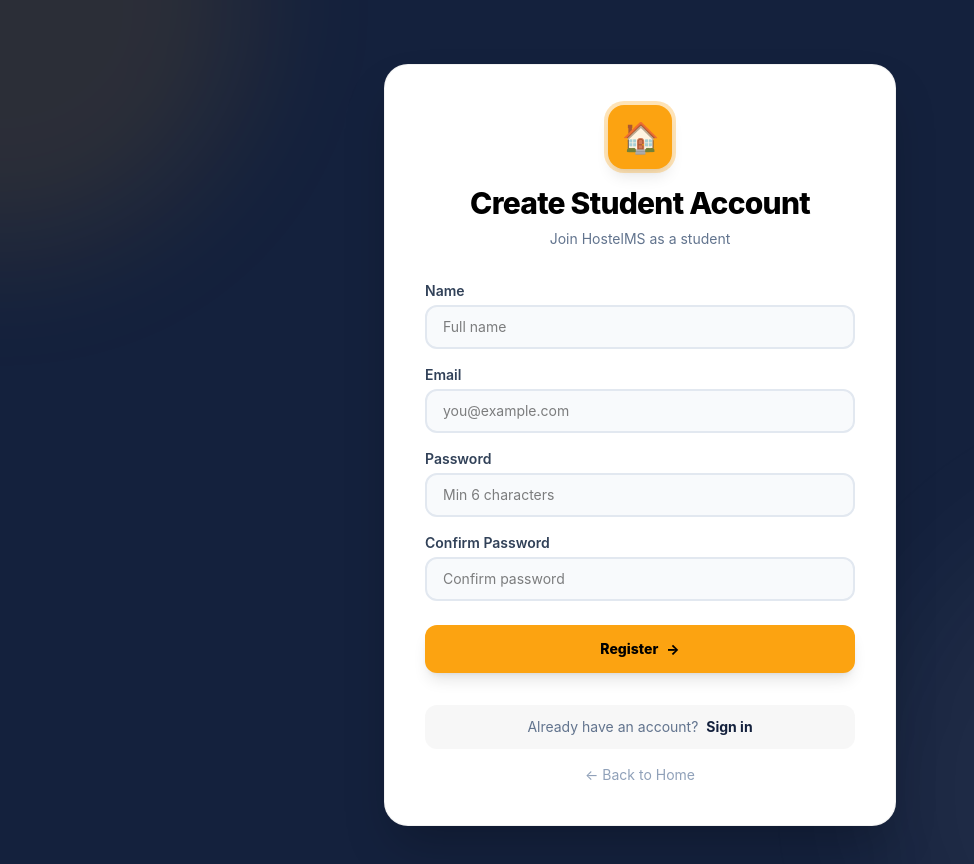
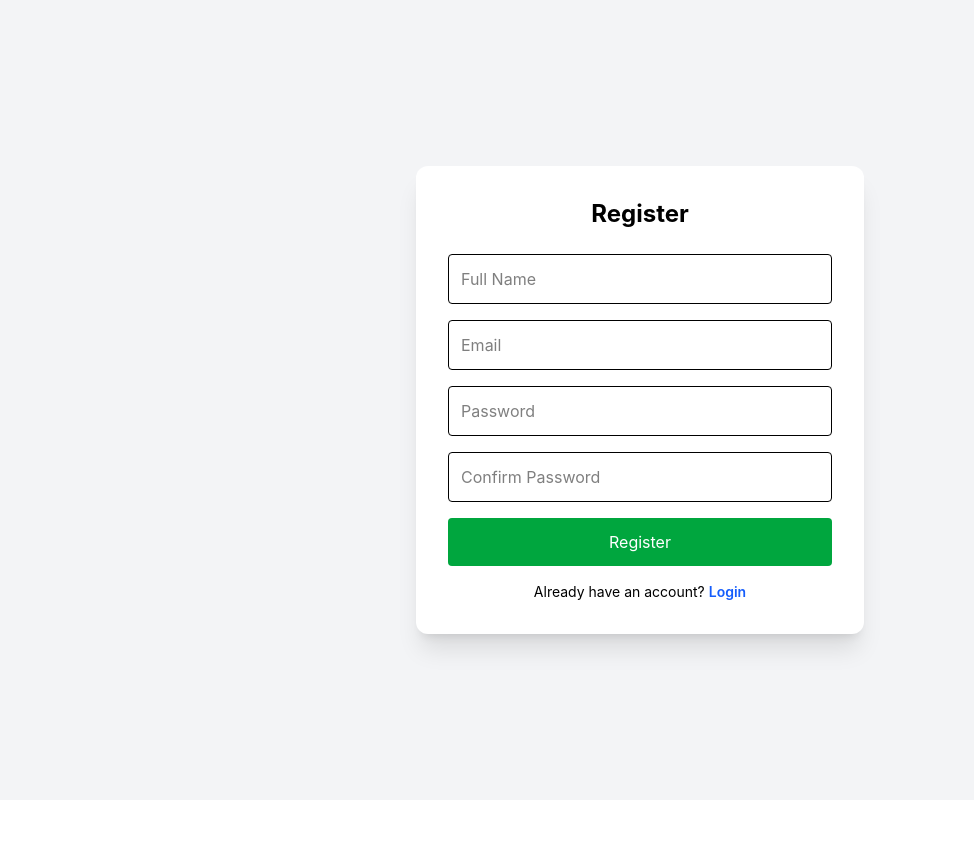
Before and after one commit to Ruwaneke/Hostel-Management-System, a React app in the folder frontend/: page /register in a window 1280 px wide. Shown: the top 864 px of the page, without its empty margins (0-974 px from the left). After the commit the page ends 800 px from the top, so only its background shows below. Built offline with nearby package versions, Linux system fonts and the light colour scheme; the HTML template or start-up script is replaced by a standard one.

Commit message:
Refactor authentication components for improved validation and user experience

```diff
--- a/frontend/src/pages/Login.jsx
+++ b/frontend/src/pages/Login.jsx
@@ -9,6 +9,7 @@ export default function Login() {
   const [loading, setLoading] = useState(false);
   const [error, setError] = useState("");
   const [showPass, setShowPass] = useState(false);
+
   const navigate = useNavigate();
   const { login } = useAuth();
   const { toast } = useToast();
@@ -23,7 +24,7 @@ export default function Login() {
     setLoading(true);
     setError("");
 
-    // Basic validation
+    // Email validation
     if (!/^[^\s@]+@[^\s@]+\.[^\s@]+$/.test(formData.email)) {
       const errMsg = "Please enter a valid email address.";
       setError(errMsg);
@@ -34,19 +35,27 @@ export default function Login() {
 
     try {
       const response = await authAPI.login(formData);
+
       if (response.success) {
-        // Success toast
         toast.success("Login Successful", `Welcome back, ${response.user.name}!`);
-        // Pass both user data and token to login function
+
+        // Save user + token
         login(response.user, response.token);
-        navigate(response.user.role === "admin" ? "/admin-dashboard" : "/user-dashboard");
+
+        // Redirect based on role
+        navigate(
+          response.user.role === "admin"
+            ? "/admin-dashboard"
+            : "/user-dashboard"
+        );
       } else {
         const errMsg = response.message || "Login failed";
         setError(errMsg);
         toast.error("Login Failed", errMsg);
       }
     } catch (err) {
-      const errMsg = err.message || "Cannot connect to server. Make sure the backend is running.";
+      const errMsg =
+        err.message || "Cannot connect to server. Make sure backend is running.";
       setError(errMsg);
       toast.error("Connection Error", errMsg);
     } finally {
@@ -55,111 +64,62 @@ export default function Login() {
   };
 
   return (
-    <div className="min-h-screen bg-brand-navy flex items-center justify-center px-4 py-10 overflow-hidden relative selection:bg-brand-gold selection:text-brand-navy">
-      {/* Background blobs */}
-      <div className="absolute top-0 left-0 w-[500px] h-[500px] bg-brand-gold/10 rounded-full -translate-x-1/2 -translate-y-1/2 blur-3xl pointer-events-none" />
-      <div className="absolute bottom-0 right-0 w-[600px] h-[600px] bg-brand-platinum/5 rounded-full translate-x-1/3 translate-y-1/3 blur-3xl pointer-events-none" />
+    <div className="min-h-screen flex items-center justify-center bg-gray-100 px-4">
+      <div className="bg-white shadow-xl rounded-xl p-8 w-full max-w-md">
+        <h2 className="text-2xl font-bold text-center mb-6">Login</h2>
 
-      <div className="relative w-full max-w-md">
-        {/* Card */}
-        <div className="bg-brand-white rounded-3xl shadow-2xl px-8 py-10 border border-brand-platinum/50">
-          {/* Logo */}
-          <div className="flex flex-col items-center mb-8">
-            <div className="w-16 h-16 bg-brand-gold rounded-2xl flex items-center justify-center text-3xl shadow-lg mb-4 ring-4 ring-brand-gold/30">
-              🏠
-            </div>
-            <h1 className="text-3xl font-extrabold text-brand-black tracking-tight">Welcome Back</h1>
-            <p className="text-slate-500 text-sm mt-2">Sign in to HostelMS</p>
-          </div>
-
-          {/* Error */}
         {error && (
-            <div className="bg-rose-50 border-l-4 border-rose-500 text-rose-700 px-4 py-3 rounded-r-xl mb-5 text-sm flex items-center gap-3 shadow-sm">
-              <span className="text-lg">⚠️</span>
-              <span className="font-medium">{error}</span>
+          <div className="bg-red-100 text-red-600 p-3 rounded mb-4 text-sm">
+            {error}
           </div>
         )}
 
-          <form onSubmit={handleSubmit} className="space-y-5">
-            {/* Email */}
-            <div>
-              <label className="block text-sm font-semibold text-black mb-1.5">
-                Email Address
-              </label>
+        <form onSubmit={handleSubmit} className="space-y-4">
+
           <input
             type="email"
             name="email"
+            placeholder="Email"
             value={formData.email}
             onChange={handleChange}
-                placeholder="you@example.com"
             required
-                className="w-full px-4 py-3 border-2 border-gray-200 rounded-xl text-sm focus:outline-none focus:border-[#14213d] transition bg-[#f5f5f5]"
+            className="w-full border p-3 rounded"
           />
-            </div>
 
-            {/* Password */}
-            <div>
-              <label className="block text-sm font-semibold text-black mb-1.5">
-                Password
-              </label>
           <div className="relative">
             <input
               type={showPass ? "text" : "password"}
               name="password"
+              placeholder="Password"
               value={formData.password}
               onChange={handleChange}
-                  placeholder="Enter your password"
               required
-                  className="w-full px-4 py-3 border-2 border-gray-200 rounded-xl text-sm focus:outline-none focus:border-[#14213d] transition bg-[#f5f5f5] pr-12"
+              className="w-full border p-3 rounded pr-10"
             />
             <button
               type="button"
               onClick={() => setShowPass(!showPass)}
-                  className="absolute right-3 top-1/2 -translate-y-1/2 text-gray-500 hover:text-gray-700 text-lg"
+              className="absolute right-3 top-3 text-gray-500"
             >
-                  {showPass ? "👁️" : "👁️‍🗨️"}
+              👁
             </button>
           </div>
-            </div>
 
-            {/* Submit */}
           <button
             type="submit"
             disabled={loading}
-              className="w-full bg-brand-gold hover:bg-[#e5920f] disabled:bg-brand-gold/50 text-brand-black font-extrabold py-3.5 rounded-xl transition-all duration-300 text-sm shadow-lg hover:shadow-xl mt-2 flex justify-center items-center gap-2"
+            className="w-full bg-blue-600 text-white py-3 rounded"
           >
-              {loading ? (
-                <>
-                  <span className="w-5 h-5 border-2 border-brand-black/40 border-t-brand-black rounded-full animate-spin" />
-                  <span>Signing in...</span>
-                </>
-              ) : (
-                <>
-                  <span>Sign In</span>
-                  <span>→</span>
-                </>
-              )}
+            {loading ? "Signing in..." : "Login"}
           </button>
         </form>
 
-          {/* Footer */}
-          <div className="mt-8 space-y-3 text-center text-sm text-slate-500">
-            <p className="bg-brand-platinum/30 py-2 px-4 rounded-xl inline-block w-full">
-              Do not have an account?{" "}
-              <Link to="/register" className="text-brand-navy font-bold hover:text-brand-gold transition-colors">
-                Register here
+        <p className="text-sm text-center mt-4">
+          Don't have an account?{" "}
+          <Link to="/register" className="text-blue-600 font-semibold">
+            Register
           </Link>
         </p>
-            <Link to="/" className="text-slate-400 hover:text-brand-navy block transition-colors mt-2">
-              ← Back to Home
-            </Link>
-          </div>
-        </div>
-
-        {/* Demo hint */}
-        <div className="mt-6 bg-brand-navy/50 backdrop-blur-md border border-brand-white/10 text-brand-platinum text-xs text-center px-4 py-3 rounded-2xl shadow-xl font-medium">
-          Demo: register an account first, then sign in
-        </div>
       </div>
     </div>
   );
--- a/frontend/src/pages/Register.jsx
+++ b/frontend/src/pages/Register.jsx
@@ -1,7 +1,6 @@
 import React, { useState } from "react";
 import { useNavigate, Link } from "react-router-dom";
 import { authAPI } from "../services/authService";
-import { useAuth } from "../context/AuthContext";
 import { useToast } from "../components/Toast";
 
 export default function Register() {
@@ -11,10 +10,11 @@ export default function Register() {
     password: "",
     confirmPassword: ""
   });
+
   const [loading, setLoading] = useState(false);
   const [error, setError] = useState("");
+
   const navigate = useNavigate();
-  const { login } = useAuth();
   const { toast } = useToast();
 
   const handleChange = (e) => {
@@ -26,19 +26,22 @@ export default function Register() {
     e.preventDefault();
     setError("");
 
-    // Validations
+    // Email validation
     if (!/^[^\s@]+@[^\s@]+\.[^\s@]+$/.test(formData.email)) {
       const errMsg = "Please enter a valid email address.";
       setError(errMsg);
       toast.error("Validation Error", errMsg);
       return;
     }
+
+    // Password validation
     if (formData.password.length < 6) {
-      const errMsg = "Password must be at least 6 characters long.";
+      const errMsg = "Password must be at least 6 characters.";
       setError(errMsg);
       toast.warning("Weak Password", errMsg);
       return;
     }
+
     if (formData.password !== formData.confirmPassword) {
       const errMsg = "Passwords do not match.";
       setError(errMsg);
@@ -56,10 +59,9 @@ export default function Register() {
       });
 
       if (response.success) {
-        // Success toast
-        toast.success("Registration Successful", "Account created! Redirecting to login...");
-        login(response.user, response.token);
-        // Redirect to login after a brief delay so they see the toast
+        toast.success("Registration Successful", "Please login now.");
+
+        // IMPORTANT: Do NOT login here
         setTimeout(() => navigate("/login"), 1500);
       } else {
         const errMsg = response.message || "Registration failed";
@@ -67,9 +69,8 @@ export default function Register() {
         toast.error("Registration Failed", errMsg);
       }
     } catch (err) {
-      const errMsg = err.message && err.message.includes('already')
-        ? err.message
-        : err.message || "Cannot connect to server";
+      const errMsg =
+        err.message || "Cannot connect to server";
       setError(errMsg);
       toast.error("Registration Error", errMsg);
     } finally {
@@ -78,111 +79,73 @@ export default function Register() {
   };
 
   return (
-    <div className="min-h-screen bg-brand-navy flex items-center justify-center px-4 py-10 overflow-hidden relative selection:bg-brand-gold selection:text-brand-navy">
-      <div className="absolute top-0 left-0 w-[500px] h-[500px] bg-brand-gold/10 rounded-full -translate-x-1/2 -translate-y-1/2 blur-3xl pointer-events-none" />
-      <div className="absolute bottom-0 right-0 w-[600px] h-[600px] bg-brand-platinum/5 rounded-full translate-x-1/3 translate-y-1/3 blur-3xl pointer-events-none" />
-
-      <div className="relative w-full max-w-lg mt-6 mb-6">
-        <div className="bg-brand-white rounded-3xl shadow-2xl px-6 sm:px-10 py-10 border border-brand-platinum/50">
-          <div className="flex flex-col items-center mb-8">
-            <div className="w-16 h-16 bg-brand-gold rounded-2xl flex items-center justify-center text-3xl shadow-lg mb-4 ring-4 ring-brand-gold/30">
-              🏠
-            </div>
-            <h1 className="text-3xl font-extrabold text-brand-black tracking-tight">Create Student Account</h1>
-            <p className="text-slate-500 text-sm mt-2">Join HostelMS as a student</p>
-          </div>
+    <div className="min-h-screen flex items-center justify-center bg-gray-100 px-4">
+      <div className="bg-white shadow-xl rounded-xl p-8 w-full max-w-md">
+        <h2 className="text-2xl font-bold text-center mb-6">Register</h2>
 
         {error && (
-            <div className="bg-rose-50 border-l-4 border-rose-500 text-rose-700 px-4 py-3 rounded-r-xl mb-6 text-sm flex items-center gap-3 shadow-sm">
-              <span className="text-lg">⚠️</span>
-              <span className="font-medium">{error}</span>
+          <div className="bg-red-100 text-red-600 p-3 rounded mb-4 text-sm">
+            {error}
           </div>
         )}
 
         <form onSubmit={handleSubmit} className="space-y-4">
-            <div>
-              <label className="block text-sm font-semibold text-slate-700 mb-1">Name</label>
+
           <input
             type="text"
             name="name"
+            placeholder="Full Name"
             value={formData.name}
             onChange={handleChange}
-                placeholder="Full name"
             required
-                className="w-full px-4 py-2.5 border-2 border-slate-200 rounded-xl text-sm focus:outline-none focus:border-indigo-500 bg-slate-50"
+            className="w-full border p-3 rounded"
           />
-            </div>
 
-            <div>
-              <label className="block text-sm font-semibold text-slate-700 mb-1">Email</label>
           <input
             type="email"
             name="email"
+            placeholder="Email"
             value={formData.email}
             onChange={handleChange}
-                placeholder="you@example.com"
             required
-                className="w-full px-4 py-2.5 border-2 border-slate-200 rounded-xl text-sm focus:outline-none focus:border-indigo-500 bg-slate-50"
+            className="w-full border p-3 rounded"
           />
-            </div>
 
-            <div>
-              <label className="block text-sm font-semibold text-slate-700 mb-1">Password</label>
           <input
             type="password"
             name="password"
+            placeholder="Password"
             value={formData.password}
             onChange={handleChange}
-                placeholder="Min 6 characters"
             required
-                className="w-full px-4 py-2.5 border-2 border-slate-200 rounded-xl text-sm focus:outline-none focus:border-indigo-500 bg-slate-50"
+            className="w-full border p-3 rounded"
           />
-            </div>
 
-            <div>
-              <label className="block text-sm font-semibold text-slate-700 mb-1">Confirm Password</label>
           <input
             type="password"
             name="confirmPassword"
+            placeholder="Confirm Password"
             value={formData.confirmPassword}
             onChange={handleChange}
-                placeholder="Confirm password"
             required
-                className="w-full px-4 py-2.5 border-2 border-slate-200 rounded-xl text-sm focus:outline-none focus:border-indigo-500 bg-slate-50"
+            className="w-full border p-3 rounded"
           />
-            </div>
 
           <button
             type="submit"
             disabled={loading}
-              className="w-full bg-brand-gold hover:bg-[#e5920f] disabled:bg-brand-gold/50 text-brand-black font-extrabold py-3.5 rounded-xl transition-all duration-300 text-sm shadow-lg hover:shadow-xl mt-6 flex justify-center items-center gap-2"
+            className="w-full bg-green-600 text-white py-3 rounded"
           >
-              {loading ? (
-                <>
-                  <span className="w-5 h-5 border-2 border-brand-black/40 border-t-brand-black rounded-full animate-spin" />
-                  <span>Creating Account...</span>
-                </>
-              ) : (
-                <>
-                  <span>Register</span>
-                  <span>→</span>
-                </>
-              )}
+            {loading ? "Creating account..." : "Register"}
           </button>
         </form>
 
-          <div className="mt-8 text-center text-sm text-slate-500">
-            <div className="bg-brand-platinum/30 py-3 px-4 rounded-xl">
+        <p className="text-sm text-center mt-4">
           Already have an account?{" "}
-              <Link to="/login" className="text-brand-navy font-bold hover:text-brand-gold transition-colors ml-1">
-                Sign in
+          <Link to="/login" className="text-blue-600 font-semibold">
+            Login
           </Link>
-            </div>
-            <Link to="/" className="text-slate-400 hover:text-brand-navy block transition-colors mt-4">
-              ← Back to Home
-            </Link>
-          </div>
-        </div>
+        </p>
       </div>
     </div>
   );
```
Also changed, not shown: frontend/src/App.jsx (+12 -15 lines), frontend/src/components/ProtectedRoute.jsx (+7 -4 lines). Lines whose indentation alone changed are shown as unchanged.
